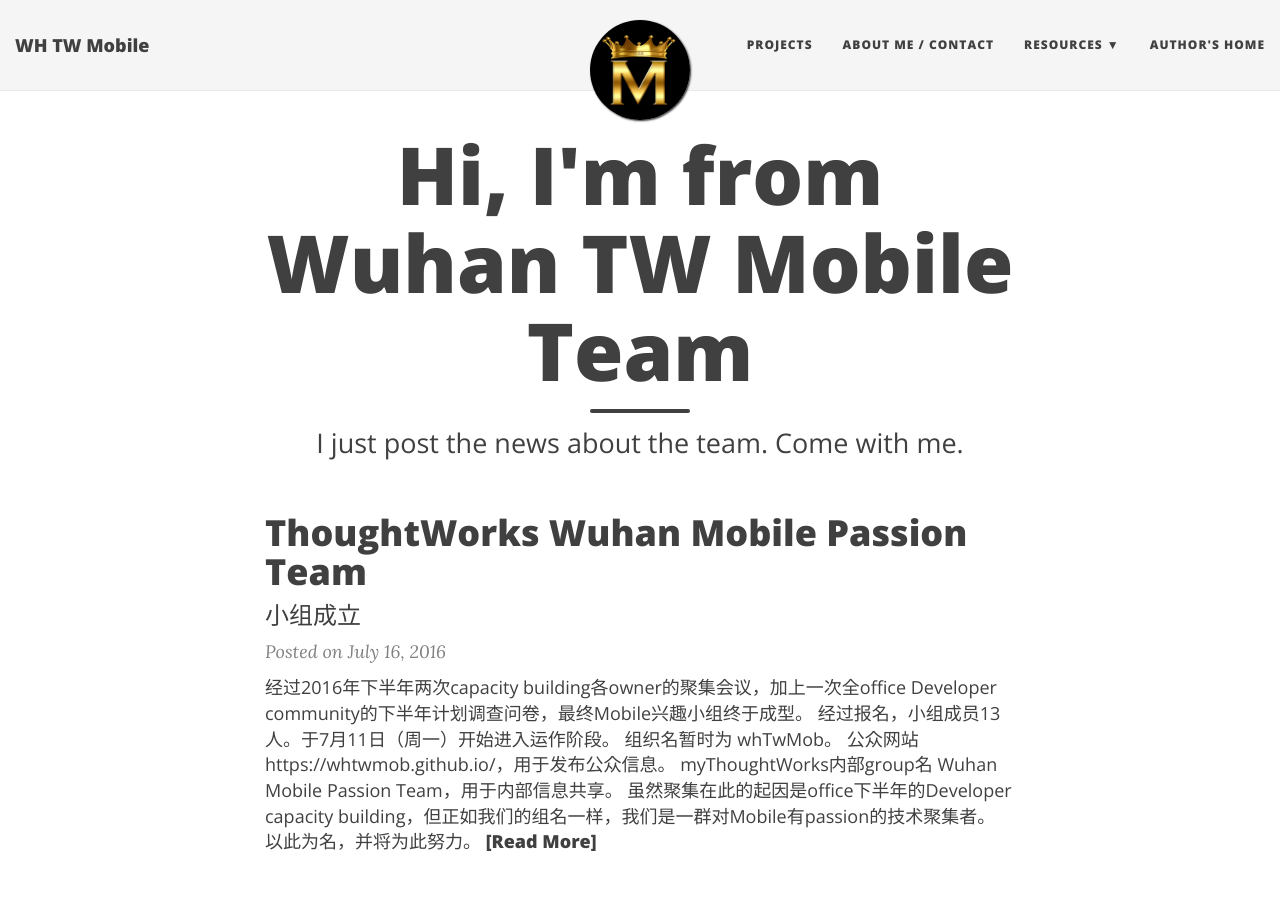
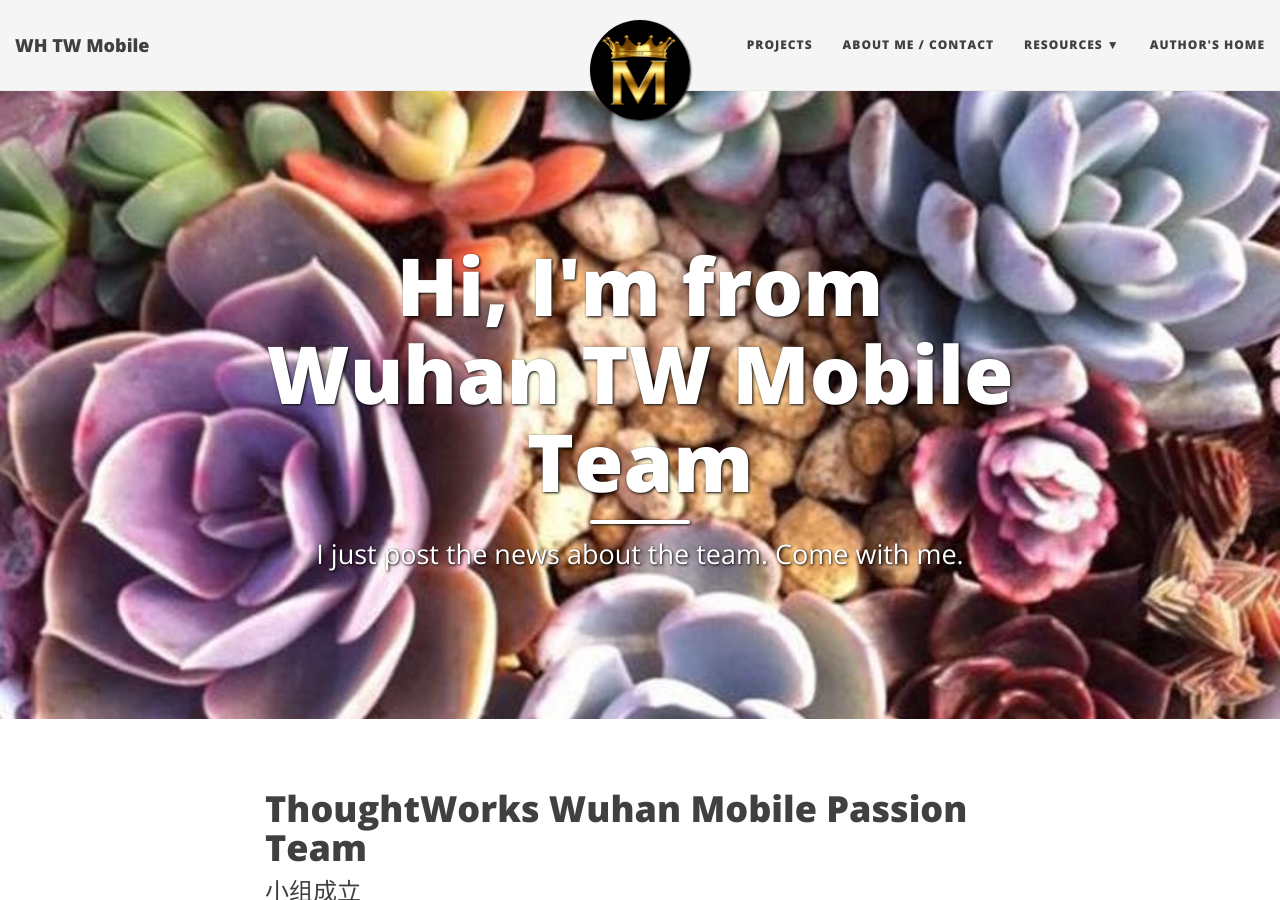
Before and after one commit to whTwMob/whTwMob.github.io, a Jekyll site: the page built from index.html, in a window 1280 px wide and 900 px high. Built offline with Jekyll 4.4.1, drawn with Linux system fonts in a browser that asks for light colours; nearby versions of some CDN libraries; the list of posts is cut into pages by our own code.

Commit message:
Update index.html

```diff
--- a/index.html
+++ b/index.html
@@ -2,6 +2,7 @@
 layout: page
 title: Hi, I'm from Wuhan TW Mobile Team
 subtitle: I just post the news about the team. Come with me.
+bigimg: img/avatar-plant.png
 ---
 
 <div class="posts-list">
```
